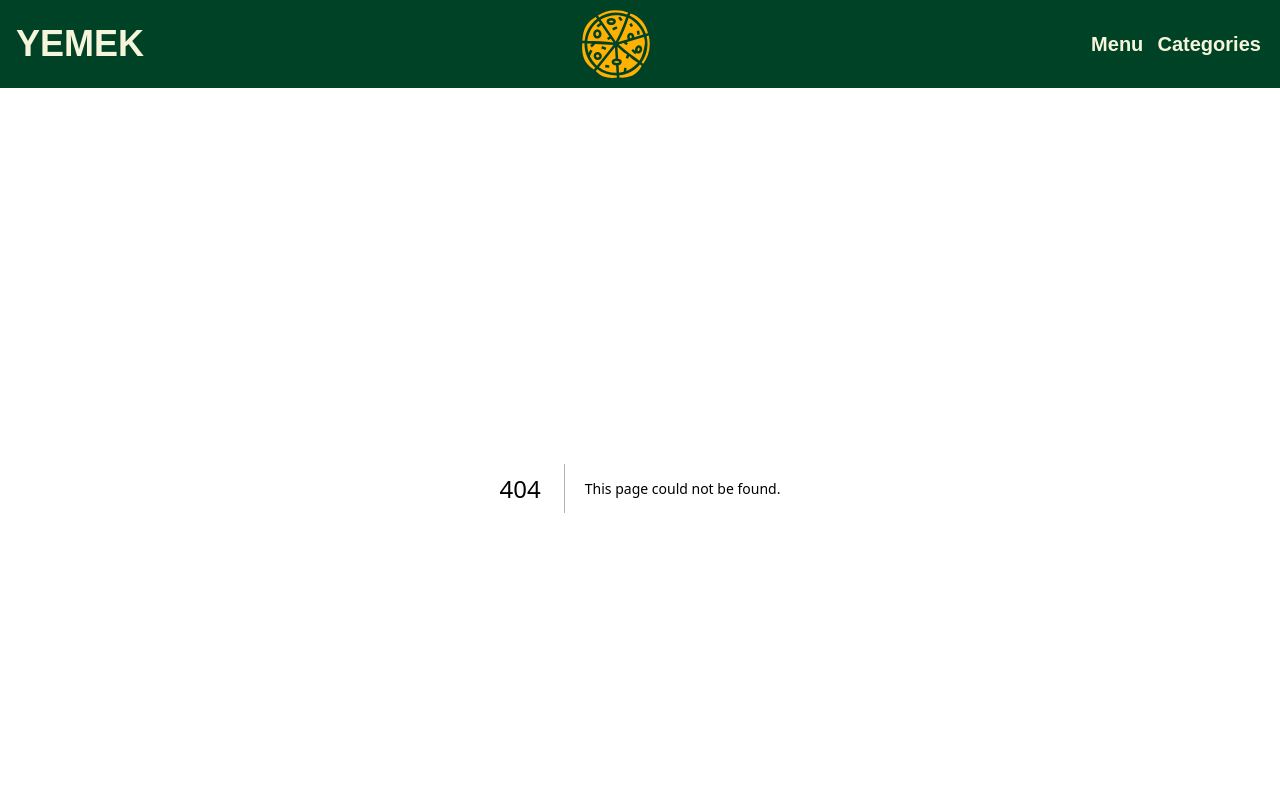
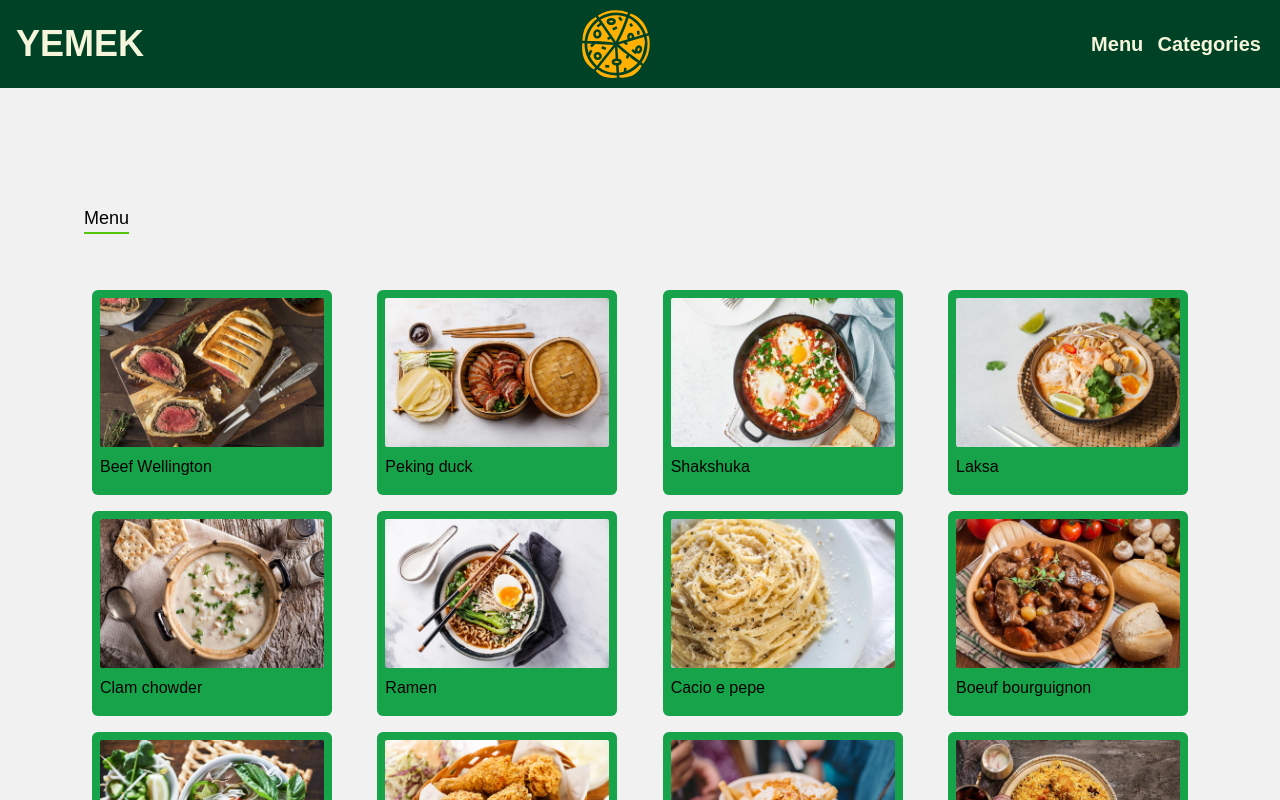
Before and after one commit to hasanashrafi/food-next, a Next.js app: page /menu in a window 1280 px wide. Before the commit this address had no page. Shown: the top 800 px of the page. Built offline with nearby package versions, Linux system fonts and the light colour scheme; data requests are answered from the project's data file.

Commit message:
create menu page and card page

```diff
--- /dev/null
+++ b/components/modules/Card.js
@@ -0,0 +1,13 @@
+import React from 'react'
+
+function Card(props) {
+    const { id, name, price, details, discount } = props
+    return (
+        <div className='w-60 h-fit bg-green-600 rounded-md p-2 m-2'>
+            <img src={`/images/${id}.jpeg`} alt={name} className='rounded-sm min-w-full' />
+            <p className='my-2 '>{name}</p>
+        </div>
+    )
+}
+
+export default Card
--- /dev/null
+++ b/components/templates/MenuPage.js
@@ -0,0 +1,18 @@
+import React from 'react'
+import Card from '../modules/Card'
+
+function MenuPage({ data }) {
+
+    return (
+        <div className='max-w-4xl p-5   sm:max-w-6xl m-auto mt-24 h-full '>
+            <h2 className='border-b-2 w-fit border-b-[#53c60b] mb-12 text-lg'>Menu</h2>
+            <div className='flex flex-wrap justify-between  '>
+                {
+                    data.map((food) =><Card key={food.id} {...food}/> )
+                }
+            </div>
+        </div>
+    )
+}
+
+export default MenuPage
--- /dev/null
+++ b/pages/menu/index.js
@@ -0,0 +1,24 @@
+import MenuPage from '@/components/templates/MenuPage'
+import { revalidateTag } from 'next/cache'
+import React from 'react'
+
+function Menu({ data }) {
+  return <MenuPage data={data} />
+}
+
+export default Menu
+
+
+export async function getStaticProps() {
+
+  const res = await fetch("http://localhost:4000/data")
+  const data = await res.json()
+
+  console.log(data);
+
+  return {
+    props: { data },
+    revalidate: 60 ,
+
+  }
+}
```
